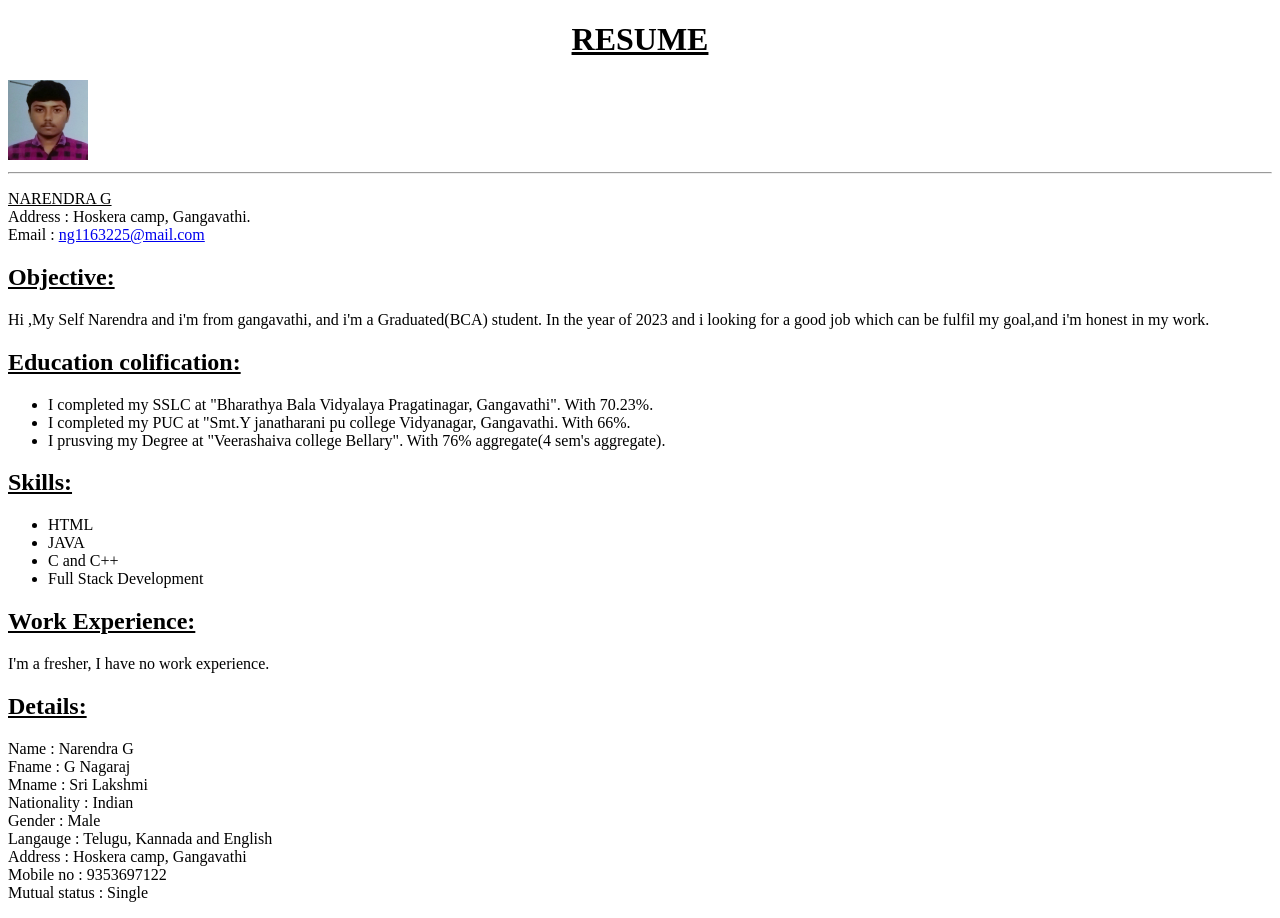
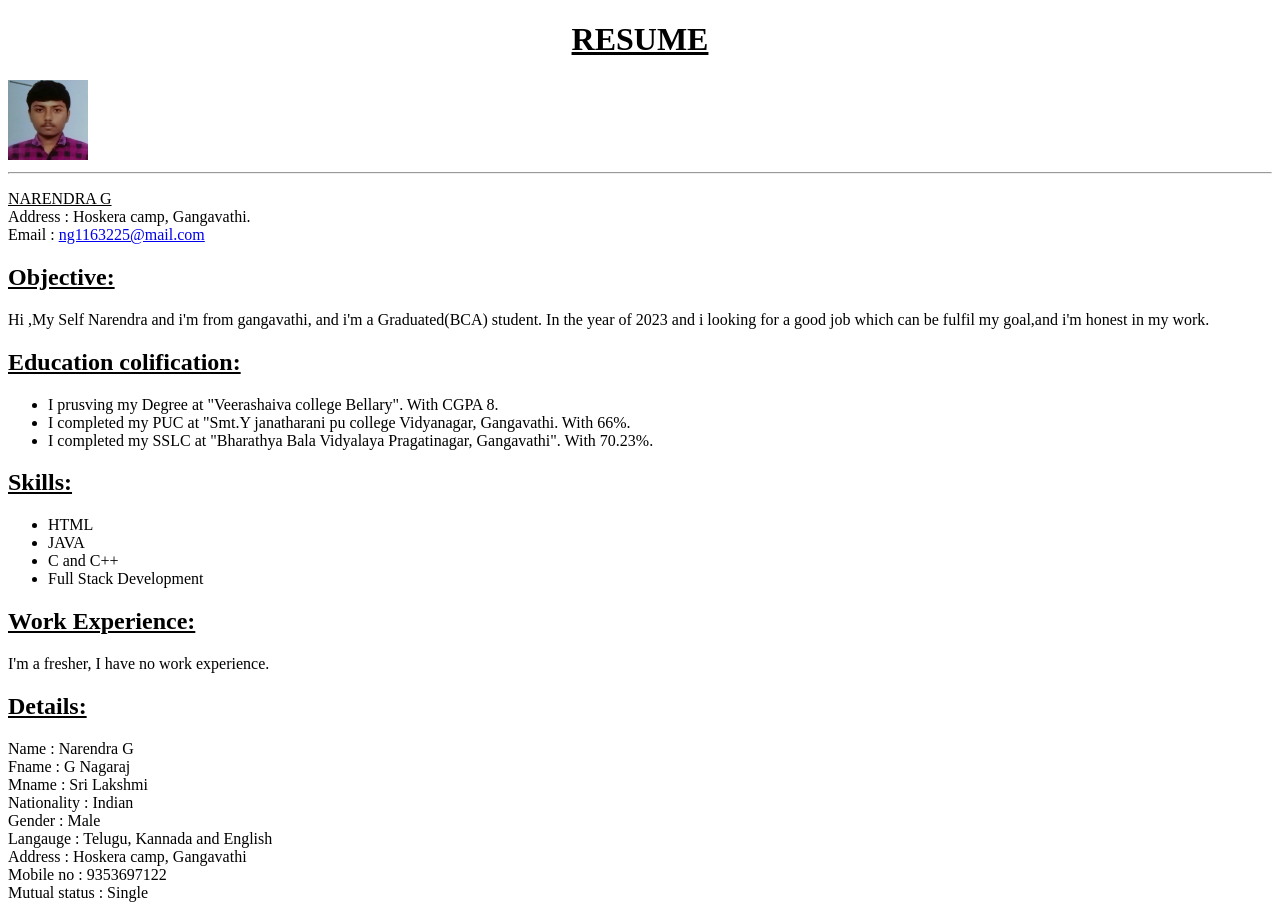
Before and after one commit to Narendrarc20/html-portfolios, a plain HTML site: page index.html in a window 1280 px wide. Drawn offline with Linux system fonts and the light colour scheme.

Commit message:
Update index.html

```diff
--- a/index.html
+++ b/index.html
@@ -18,9 +18,12 @@
     <p>Hi ,My Self Narendra and i'm from gangavathi, and i'm a Graduated(BCA) student. In the year of 2023 and i looking for a good job which can be fulfil my goal,and i'm honest in my work. </p>
     <h2><u>Education colification:</u></h2>
     <ul>
+
+         <li>I prusving my Degree at "Veerashaiva college Bellary". With CGPA 8.</li>
+        <li>I completed my PUC at "Smt.Y janatharani pu college Vidyanagar, Gangavathi. With 66%. </li>
         <li>I completed my SSLC at "Bharathya Bala Vidyalaya Pragatinagar, Gangavathi". With 70.23%.</li>
-        <li>I completed my PUC at "Smt.Y janatharani pu college Vidyanagar, Gangavathi. With 66%. </li>
-        <li>I prusving my Degree at "Veerashaiva college Bellary". With 76% aggregate(4 sem's aggregate).</li>
+
+
     </ul>
     <h2><u>Skills:</u></h2>
     <ul>
```
